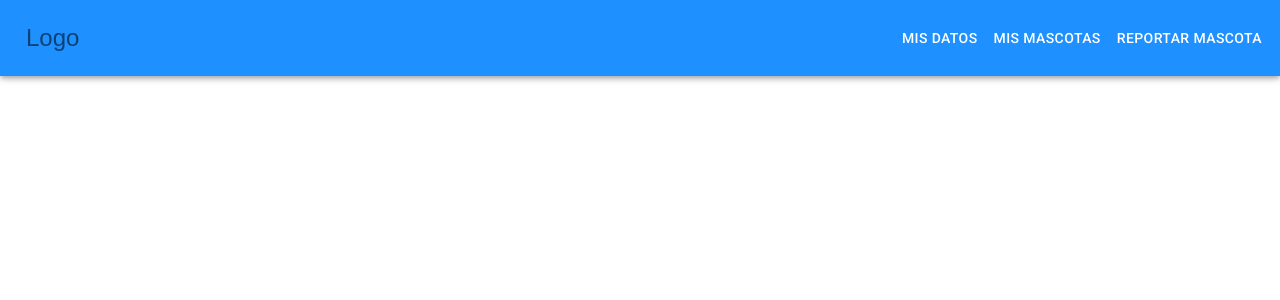
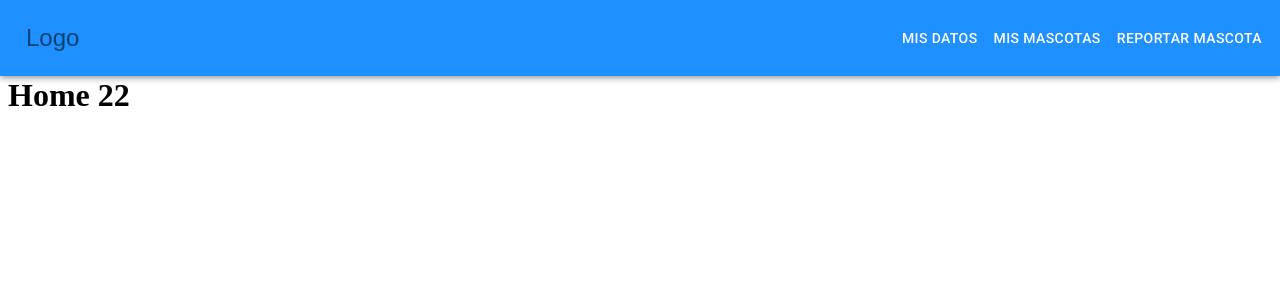
Before and after one commit to MarcosJoaquinDev/app-pet-react, a React (Vite) app: page / in a window 1280 px wide. Shown: the top 300 px of the page. Built offline with nearby package versions, Linux system fonts and the light colour scheme.

Commit message:
format layout and navbar component

```diff
--- /dev/null
+++ b/src/components/Layout/AuthLayout/AuthLayout.tsx
@@ -0,0 +1,15 @@
+import React from 'react';
+import { Outlet } from 'react-router-dom';
+import AppBar from '@mui/material/AppBar';
+import Box from '@mui/material/Box';
+
+const AuthLayout: React.FC = () => (
+	<>
+		<AppBar component="nav" sx={{ backgroundColor: 'DodgerBlue' }} />
+		<Box sx={{ pt: 6 }}>
+			<Outlet />
+		</Box>
+	</>
+);
+
+export default AuthLayout;
--- /dev/null
+++ b/src/components/Layout/AuthLayout/index.ts
@@ -0,0 +1 @@
+export {default} from './AuthLayout';
--- /dev/null
+++ b/src/components/Layout/MainLayout/MainLayout.tsx
@@ -0,0 +1,15 @@
+import React from 'react';
+import { Outlet } from 'react-router-dom';
+import Box from '@mui/material/Box';
+import NavBar from 'components/Layout/NavBar';
+
+const MainLayout: React.FC = () => (
+	<>
+		<NavBar />
+		<Box sx={{ pt: 6 }}>
+			<Outlet />
+		</Box>
+	</>
+);
+
+export default MainLayout;
--- /dev/null
+++ b/src/components/Layout/MainLayout/index.ts
@@ -0,0 +1 @@
+export { default } from './MainLayout';
--- /dev/null
+++ b/src/components/Layout/NavBar/NavBar.styles.ts
@@ -0,0 +1,13 @@
+const toolbar = {
+	display: 'flex',
+	justifyContent: 'space-between',
+	alignItems: 'center',
+	color: 'white',
+	backgroundColor: 'DodgerBlue',
+	padding: '10px',
+	fontFamily: 'Arial',
+};
+
+export default {
+	toolbar,
+};
--- /dev/null
+++ b/src/components/Layout/NavBar/NavBar.tsx
@@ -0,0 +1,36 @@
+import React from 'react';
+import { Link } from 'react-router-dom';
+import Box from '@mui/material/Box';
+import AppBar from '@mui/material/AppBar';
+import Button from '@mui/material/Button';
+import IconButton from '@mui/material/IconButton';
+import { routeMap } from 'router';
+import styles from './NavBar.styles';
+
+const navItems = ['Mis datos', 'Mis Mascotas', 'Reportar mascota'];
+
+const NavBar: React.FC = () => (
+	<AppBar component="nav">
+		<Box sx={styles.toolbar}>
+			<Box>
+				<Button
+					component={Link}
+					to={routeMap.HOME.getURL()}
+					key="logo"
+					sx={{ color: '#fff' }}
+				>
+					<IconButton> Logo </IconButton>
+				</Button>
+			</Box>
+			<Box sx={{ display: { xs: 'none', sm: 'block' } }}>
+				{navItems.map((item) => (
+					<Button key={item} sx={{ color: '#fff' }}>
+						{item}
+					</Button>
+				))}
+			</Box>
+		</Box>
+	</AppBar>
+);
+
+export default NavBar;
--- /dev/null
+++ b/src/components/Layout/NavBar/index.ts
@@ -0,0 +1 @@
+export { default } from './NavBar';
--- a/src/pages/Layout/LayoutMain.tsx
+++ /dev/null
@@ -1,62 +0,0 @@
-import React from 'react';
-import { Link, Outlet } from 'react-router-dom';
-import Box from '@mui/material/Box';
-import AppBar from '@mui/material/AppBar';
-import Button from '@mui/material/Button';
-import IconButton from '@mui/material/IconButton';
-/*
-import Toolbar from '@mui/material/Toolbar';
-import List from '@mui/material/List';
-import ListItem from '@mui/material/ListItem';
-import ListItemButton from '@mui/material/ListItemButton';
-import ListItemText from '@mui/material/ListItemText';
-*/
-const navItems = ['Mis datos', 'Mis Mascotas', 'Reportar mascota'];
-
-const toolbar = {
-	display: 'flex',
-	justifyContent: 'space-between',
-	alignItems: 'center',
-	color: 'white',
-	backgroundColor: 'DodgerBlue',
-	padding: '10px',
-	fontFamily: 'Arial',
-};
-
-const LayoutMain: React.FC = () => (
-	<>
-		<AppBar component="nav">
-			<div style={toolbar}>
-				<Box>
-					<Button component={Link} to="/" key="logo" sx={{ color: '#fff' }}>
-						<IconButton> Logo </IconButton>
-					</Button>
-				</Box>
-				<Box sx={{ display: { xs: 'none', sm: 'block' } }}>
-					{navItems.map((item) => (
-						<Button key={item} sx={{ color: '#fff' }}>
-							{item}
-						</Button>
-					))}
-				</Box>
-			</div>
-		</AppBar>
-		<h1>Contenido</h1>
-		<Box>
-			<Outlet />
-		</Box>
-		{/*
-				<List>
-					{navItems.map((item) => (
-						<ListItem key={item} disablePadding>
-							<ListItemButton sx={{ textAlign: 'center' }}>
-								<ListItemText primary={item} />
-							</ListItemButton>
-						</ListItem>
-					))}
-				</List>
-			*/}
-	</>
-);
-
-export default LayoutMain;
--- a/src/router/routeMap.ts
+++ b/src/router/routeMap.ts
@@ -1,41 +1,43 @@
-type Routes = 'HOME' | 'SIGN_UP' | 'SIGN_IN' | 'PROFILE' | 'MY_PETS' | 'REPORT' | 'LAYOUT';
+type Routes = 'HOME' | 'SIGN_UP' | 'SIGN_IN' | 'PROFILE' | 'MY_PETS' | 'REPORT';
+
 type Route = {
 	path: string;
-	getURL: (...args: string[]) => string,
-	children?:[]
+	getURL: (...args: string[]) => string;
+	children: Route[];
 };
 
 type RouteMap = Record<Routes, Route>;
 
 const routeMap: RouteMap = {
-	LAYOUT: {
+	HOME: {
 		path: '/',
 		getURL: () => '/',
-		children: [],
-	},
-	HOME:{
-		path: 'home',
-		getURL: () => '/home',
+		children: []
 	},
 	SIGN_UP: {
 		path: 'sign-up',
-		getURL: () => '/sign-up',
+		getURL: () => 'sign-up',
+		children: []
 	},
 	SIGN_IN: {
 		path: 'sign-in',
-		getURL: () => '/sign-in',
+		getURL: () => 'sign-in',
+		children: []
 	},
 	PROFILE: {
 		path: 'profile',
-		getURL: () => '/profile',
+		getURL: () => 'profile',
+		children: []
 	},
 	MY_PETS: {
 		path: 'my-pets',
-		getURL: () => '/my-pets',
+		getURL: () => 'my-pets',
+		children: []
 	},
 	REPORT: {
 		path: 'report',
-		getURL: () => '/report',
+		getURL: () => 'report',
+		children: []
 	}
 };
 
```
Also changed, not shown: src/router/router.tsx (+8 -3 lines).
